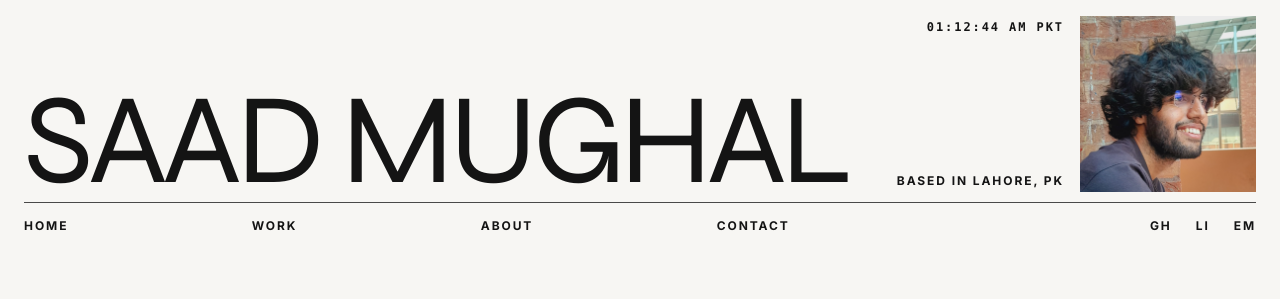
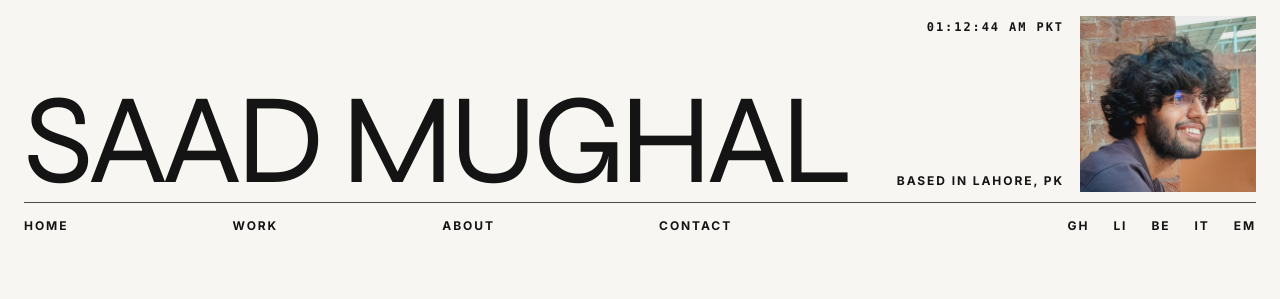
Before and after one commit to sedmugen/portfolio, a Next.js app: page / in a window 1280 px wide. Shown: the top 299 px of the page. Built offline with nearby package versions, Linux system fonts and the light colour scheme.

Commit message:
feat(nav): add scroll-hide header on desktop, sticky subheader, and Behance/Itch.io social links

```diff
--- a/components/footer.tsx
+++ b/components/footer.tsx
@@ -55,6 +55,24 @@ export function Footer() {
               <span className="absolute left-0 bottom-0 block h-[1px] w-0 bg-white group-hover:w-full transition-all duration-200 ease-out" />
             </a>
             <a
+              href="https://www.behance.net/sedmugen"
+              target="_blank"
+              rel="noopener noreferrer"
+              className="relative group text-[#8C8983] hover:text-white transition-colors duration-200"
+            >
+              <span>BEHANCE</span>
+              <span className="absolute left-0 bottom-0 block h-[1px] w-0 bg-white group-hover:w-full transition-all duration-200 ease-out" />
+            </a>
+            <a
+              href="https://sedmugen.itch.io/"
+              target="_blank"
+              rel="noopener noreferrer"
+              className="relative group text-[#8C8983] hover:text-white transition-colors duration-200"
+            >
+              <span>ITCH.IO</span>
+              <span className="absolute left-0 bottom-0 block h-[1px] w-0 bg-white group-hover:w-full transition-all duration-200 ease-out" />
+            </a>
+            <a
               href="mailto:saadmughal321@gmail.com"
               className="relative group text-[#8C8983] hover:text-white transition-colors duration-200"
             >
--- a/components/nav.tsx
+++ b/components/nav.tsx
@@ -17,6 +17,8 @@ const NAV_ITEMS = [
 const SOCIAL_LINKS = [
   { label: "GH", full: "GitHub", href: "https://github.com/sedmugen" },
   { label: "LI", full: "LinkedIn", href: "https://linkedin.com/in/sedmugen" },
+  { label: "BE", full: "Behance", href: "https://www.behance.net/sedmugen" },
+  { label: "IT", full: "Itch.io", href: "https://sedmugen.itch.io/" },
   { label: "EM", full: "Email", href: "mailto:saadmughal321@gmail.com" },
 ];
 
@@ -47,11 +49,23 @@ function LiveTime() {
 export function Nav() {
   const pathname = usePathname();
   const [isOpen, setIsOpen] = useState(false);
+  const [isScrolled, setIsScrolled] = useState(false);
 
   // Close mobile menu on route change
   useEffect(() => {
     setIsOpen(false);
   }, [pathname]);
+
+  // Track scroll position to fade the main header and keep subheader fixed
+  useEffect(() => {
+    const handleScroll = () => {
+      setIsScrolled(window.scrollY > 20);
+    };
+
+    window.addEventListener("scroll", handleScroll, { passive: true });
+    handleScroll();
+    return () => window.removeEventListener("scroll", handleScroll);
+  }, []);
 
   return (
     <header className="w-full bg-canvas select-none relative z-50">
@@ -198,9 +212,16 @@ export function Nav() {
       {/* 2. DESKTOP & TABLET HEADER (Screens ≥ md)                 */}
       {/* All secondary items strictly use text-xs font-bold        */}
       {/* ========================================================= */}
-      <div className="hidden md:block w-full">
-        {/* Top Banner: Name on Left, Info Box on Right */}
-        <div className="w-full px-2 sm:px-4 md:px-6 pt-3 sm:pt-4 pb-2 sm:pb-2.5 flex items-end justify-between gap-4 sm:gap-8">
+      <div className="hidden md:block w-full bg-canvas">
+        {/* Main Header Banner: Simple, lightweight CSS fade/slide transition */}
+        <div
+          className={cn(
+            "w-full px-2 sm:px-4 md:px-6 pt-3 sm:pt-4 pb-2 sm:pb-2.5 flex items-end justify-between gap-4 sm:gap-8 transition-all duration-300 ease-out",
+            isScrolled
+              ? "opacity-0 -translate-y-3 pointer-events-none"
+              : "opacity-100 translate-y-0"
+          )}
+        >
           {/* Name Display */}
           <div className="flex-1 min-w-0">
             <Link href="/" className="inline-block w-full">
@@ -240,9 +261,19 @@ export function Nav() {
           </div>
         </div>
 
-        {/* Sub-Navigation Bar: border-black/70 (reduced opacity by 30%) */}
-        <div className="w-full px-2 sm:px-4 md:px-6">
-          <div className="w-full border-t border-black/70 pt-2 sm:pt-2.5 pb-2 sm:pb-2.5 flex items-center justify-between gap-4 sm:gap-8">
+        {/* Sub-Navigation Bar: Fixed at top when scrolled, in-flow at top */}
+        <div
+          className={cn(
+            "w-full px-2 sm:px-4 md:px-6 bg-canvas transition-all duration-200",
+            isScrolled ? "fixed top-0 left-0 right-0 z-50 shadow-none" : "relative"
+          )}
+        >
+          <div
+            className={cn(
+              "w-full pt-2 sm:pt-2.5 pb-2 sm:pb-2.5 flex items-center justify-between gap-4 sm:gap-8 transition-all duration-200",
+              isScrolled ? "border-t-0" : "border-t border-black/70"
+            )}
+          >
             {/* Navigation Items: text-xs font-bold */}
             <nav aria-label="Main Navigation" className="flex-1 min-w-0">
               <ul className="flex items-center justify-between w-full max-w-[70%] text-xs font-bold tracking-[0.16em] uppercase text-ink">
```
